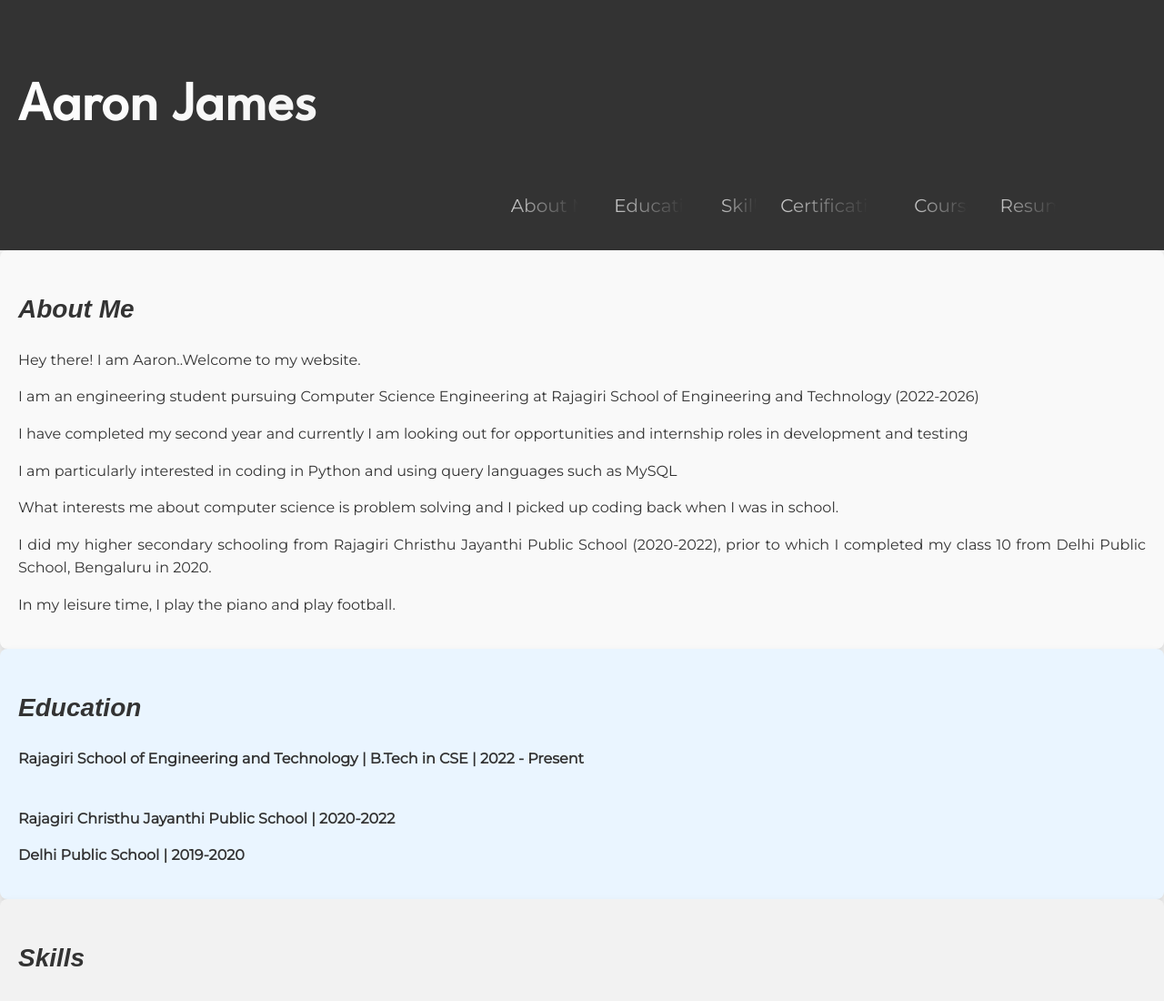
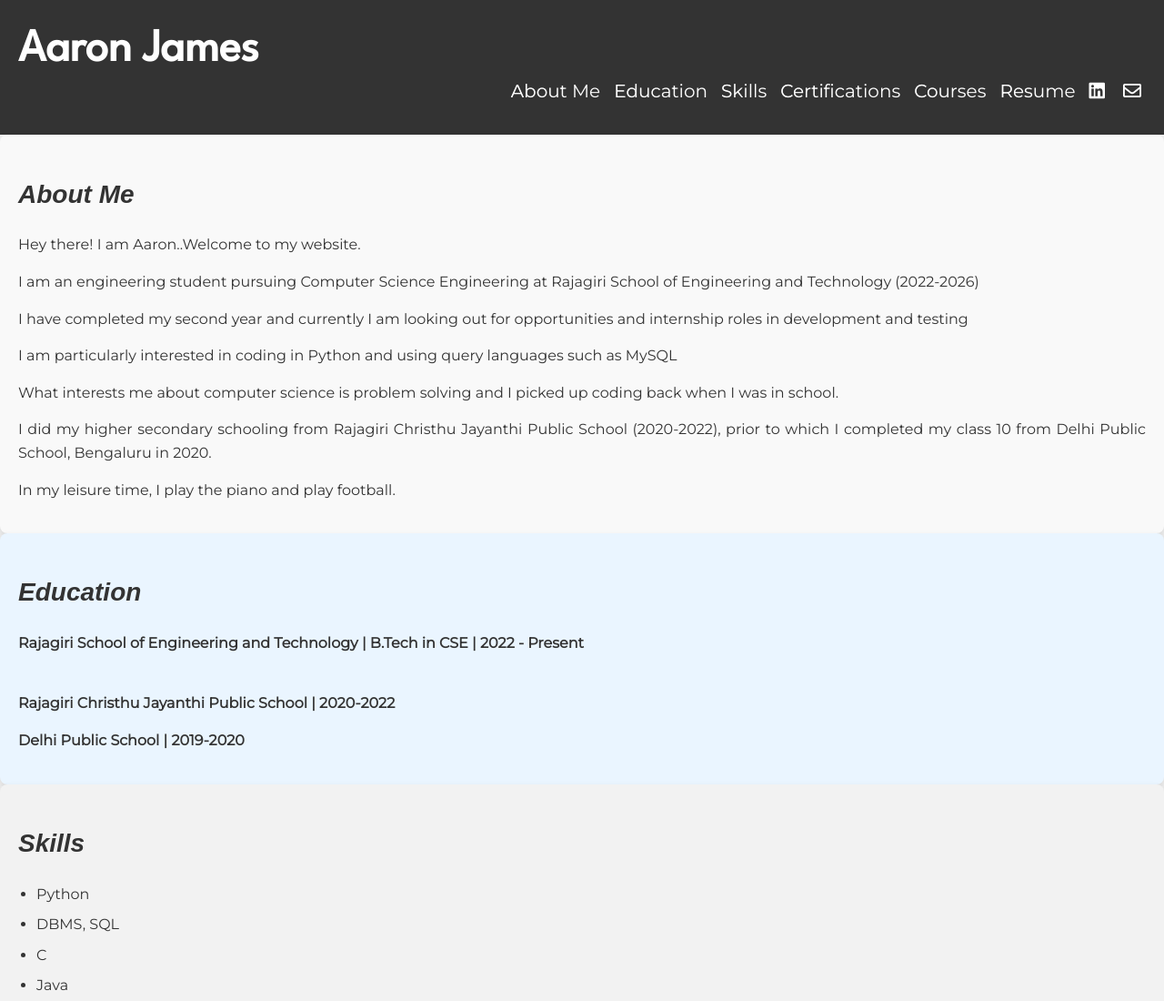
Before and after one commit to aaronjames09/aaron-portfolio, a website: page index.html in a window 1280 px wide. Shown: the top 1100 px of the page at 91% size. Drawn offline with Linux system fonts and the light colour scheme.

Commit message:
Title bg

```diff
--- a/resources/style.css
+++ b/resources/style.css
@@ -35,14 +35,11 @@ header {
 }
 
 header h1 {
-  font-family: 'League Spartan', sans-serif;
-  font-size: 60px;
-  color: #ffffff;
-  background: linear-gradient(135deg, #ffffff, #dddddd);
-  -webkit-background-clip: text;
-  -webkit-text-fill-color: transparent;
-  font-weight: bold;
-  letter-spacing: 1px;
+    margin: 0;
+    font-family: 'League Spartan';
+    font-size: 50px;
+    line-height: 1;
+    flex: 1;
 }
 
 nav ul {
@@ -321,10 +318,6 @@ footer {
 .shiny-text {
   color: #fff; /* Fallback visible color */
   position: relative;
-  -webkit-background-clip: text; /* For Chrome, Safari, Edge (WebKit-based) */
-  background-clip: text;         /* Standard property — fixes the warning */
-  -webkit-text-fill-color: transparent; /* Needed for text transparency in WebKit */
-  color: transparent;
   display: inline-block;
 }
 
```
